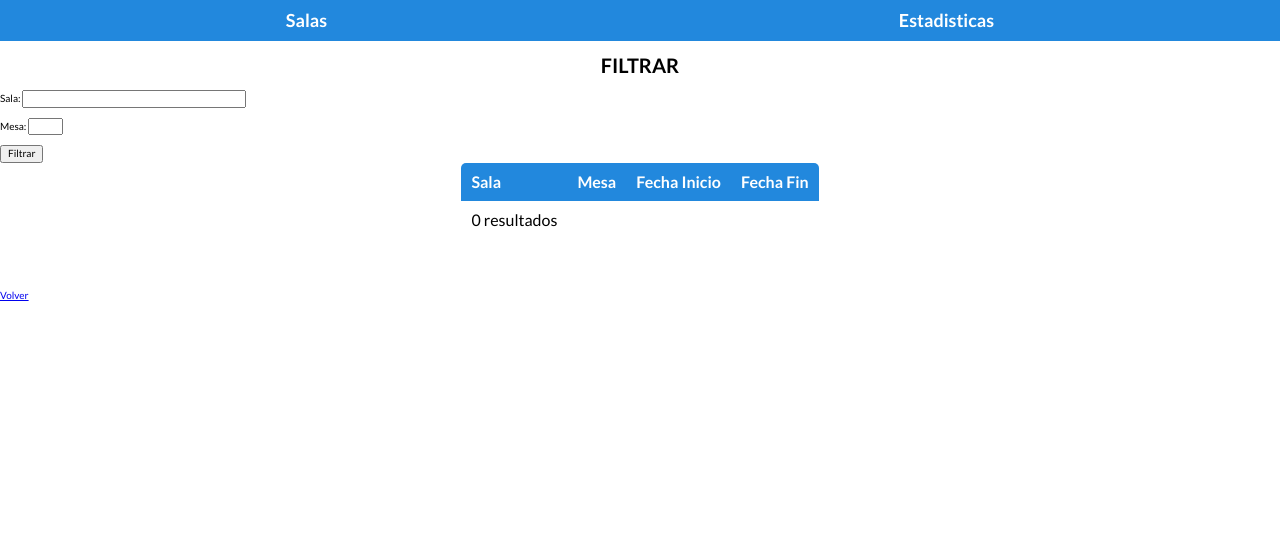
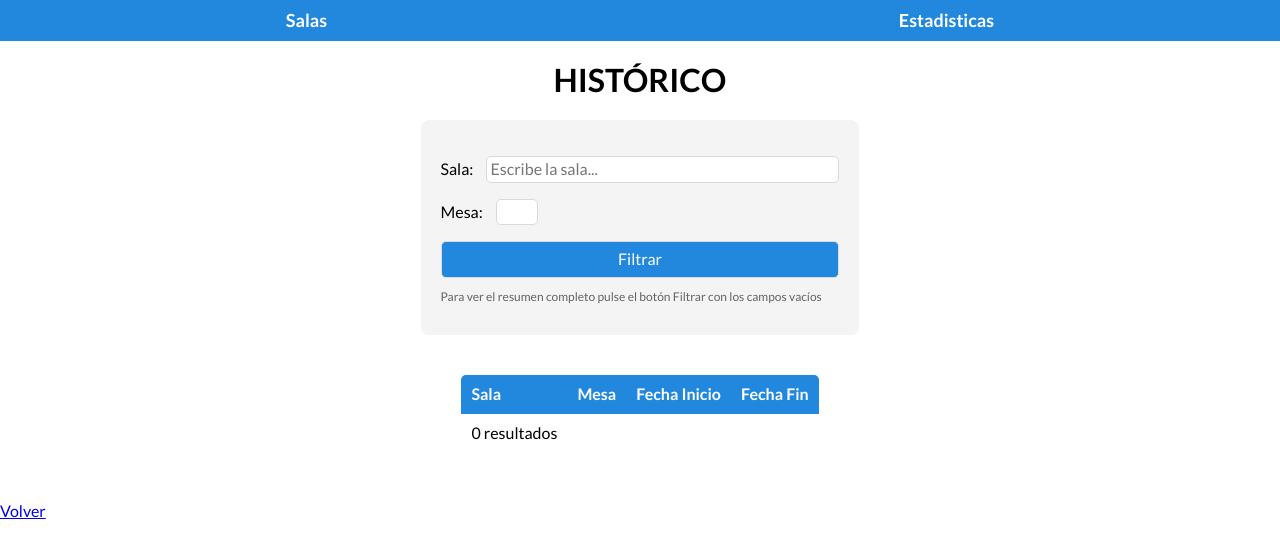
Before and after one commit to xavier-barrios/Proyecto1-restaurante, a PHP site: page /view/estadisticas.php in a window 1280 px wide. Shown: the top 558 px of the page. Run offline with PHP 8.4, Linux system fonts and the light colour scheme; data comes from the database, SQL or seed files in the repository; data that the repository does not hold is empty.

Commit message:
Terminado CSS de estadísticas

```diff
--- a/css/style.css
+++ b/css/style.css
@@ -137,10 +137,10 @@ header .header-container ul a {
 }
 .container-admin table tbody tr td:first-child a {
   text-decoration: none;
-  color: #ffbb00;
+  color: #28d;
 }
 .container-admin table tbody tr td:first-child a:hover {
-  color: red;
+  color: black;
 }
 .admin--table {
   display: flex;
@@ -156,3 +156,33 @@ header .header-container ul a {
 .ocupada {
   color: red;
 }
+.historico {
+  font-size: 1.6rem;
+}
+.historico .historico-filtro {
+  width: max-content;
+  margin: 0 auto;
+  padding: 2rem;
+  border-radius: 0.8rem;
+  background-color: #f4f4f4;
+  margin-bottom: 4rem;
+}
+.historico .historico-filtro input {
+  border: none;
+  border-radius: 0.5rem;
+  padding: 0.3rem;
+  margin-left: 1rem;
+  border: 1px solid #dadada;
+}
+.historico .historico-filtro input[type=submit] {
+  background-color: #28d;
+  color: white;
+  margin-left: 0;
+  padding: 0.8rem 2rem;
+  display: inline-block;
+  width: 100%;
+}
+.historico .indicaciones {
+  font-size: 1.2rem;
+  color: #636363;
+}
--- a/css/style.less
+++ b/css/style.less
@@ -3,8 +3,8 @@
 @par: white;
 @header: #555;
 @cabecera: orange;
-@sala: rgb(255, 187, 0);
-@hover-sala: red;
+@sala: #28d;
+@hover-sala: black;
 @libre:rgb(3, 153, 3);
 @ocupada:red;
 @corporate-bg:#28d;
@@ -210,3 +210,39 @@ header {
 .ocupada {
   color: @ocupada;
 }
+
+
+////////// HISTORICO //////////
+.historico {
+  font-size: 1.6rem;
+  .historico-filtro {
+    width: max-content;
+    margin: 0 auto;
+    padding: 2rem;
+    border-radius: 0.8rem;
+    background-color: #f4f4f4;
+    margin-bottom: 4rem;
+    input {
+      border: none;
+      border-radius: 0.5rem;
+      padding: 0.3rem;
+      margin-left: 1rem;
+      border: 1px solid #dadada;
+    }
+    input[type=submit] {
+      background-color: @corporate-bg;
+      color: @corporate-fg;
+      margin-left: 0;
+      padding: 0.8rem 2rem;
+      display: inline-block;
+      width: 100%;
+    }
+  }
+  .indicaciones {
+    font-size: 1.2rem;
+    color: #636363;
+    span {
+      // font-weight: 700;
+    }
+  }
+}
--- a/model/historicoDAO.php
+++ b/model/historicoDAO.php
@@ -30,7 +30,7 @@ class HistoricoDAO{
           ?>
 
           <!DOCTYPE html>
-          <html lang="en">
+          <html lang="es">
           <head>
             <meta charset="UTF-8">
             <meta name="viewport" content="width=device-width, initial-scale=1.0">
@@ -39,15 +39,18 @@ class HistoricoDAO{
             <link rel="stylesheet" href="../css/style.css">
             <link href="https://fonts.googleapis.com/css2?family=Lato:wght@400;700;900&display=swap" rel="stylesheet">
           </head>
-          <body>
+          <body class="historico">
                 <?php
                   require_once 'header.html';
                 ?>
                 <form method="POST">
-                  <h1>FILTRAR</h1>
-                  <p>Sala: <input type="text" name="sala" size="40"></p>
-                  <p>Mesa: <input type="number" name="mesa" min="1" max="5"></p>
-                  <input type="submit" value="Filtrar" name="filtro">
+                  <h1>HISTÓRICO</h1>
+                  <div class="historico-filtro">
+                    <p>Sala: <input type="text" name="sala" size="40" placeholder="Escribe la sala..."></p>
+                    <p>Mesa: <input type="number" name="mesa" min="1" max="5"></p>
+                    <input type="submit" value="Filtrar" name="filtro">
+                    <p class="indicaciones">Para ver el resumen completo pulse el botón </span>Filtrar</span> con los campos vacíos</p>
+                  </div>
                 </form>
                 <?php
 
--- a/view/admin_1.php
+++ b/view/admin_1.php
@@ -6,7 +6,7 @@
 // }
 ?>
 <!DOCTYPE html>
-<html lang="en">
+<html lang="es">
 <head>
     <meta charset="UTF-8">
     <meta name="viewport" content="width=device-width, initial-scale=1.0">
```
Also changed, not shown: view/login.php (+4 -4 lines).
